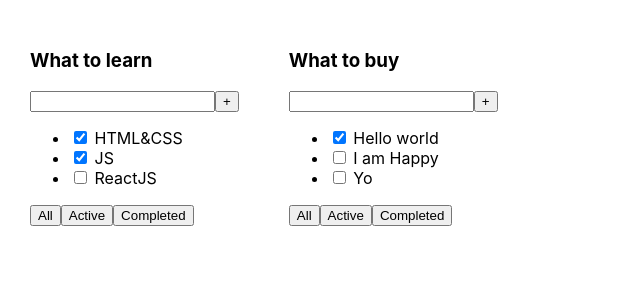
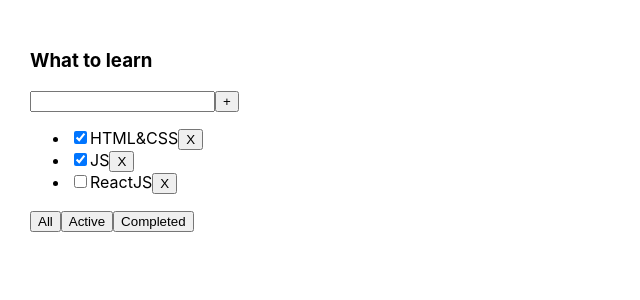
Before and after one commit to svetik-kov/trenirovka_todolist, a React (Create React App) app: page / in a window 1280 px wide. Shown: the top 300 px of the page, without its empty margins (0-640 px from the left). Built offline with nearby package versions, Linux system fonts and the light colour scheme.

Commit message:
removeTasks

```diff
--- a/src/App.tsx
+++ b/src/App.tsx
@@ -1,23 +1,26 @@
-import React from 'react';
+import React, {useState} from 'react';
 import './App.css';
 import {Todolist} from "./Todolist";
 
 function App() {
-const tasks1 = [
-        { id: 1, title: "HTML&CSS", isDone: true },
-        { id: 2, title: "JS", isDone: true },
-        { id: 3, title: "ReactJS", isDone: false }
-    ]
-    const tasks2 = [
-        { id: 1, title: "Hello world", isDone: true },
-        { id: 2, title: "I am Happy", isDone: false },
-        { id: 3, title: "Yo", isDone: false }
-    ]
+let [tasks,setTasks] =useState([
+    { id: 1, title: "HTML&CSS", isDone: true },
+    { id: 2, title: "JS", isDone: true },
+    { id: 3, title: "ReactJS", isDone: false }
+])
+
+
+    const removeTasks=(taskId:number)=>{
+       setTasks(tasks.filter((el)=>el.id!==taskId))
+    }
 
     return (
         <div className="App">
-           <Todolist title={'What to learn'} tasks={tasks1}/>
-            <Todolist title={'What to buy'} tasks={tasks2}/>
+           <Todolist title={'What to learn'}
+                     tasks={tasks}
+                     removeTasks={removeTasks}
+           />
+           {/* <Todolist title={'What to buy'} tasks={tasks2}/>*/}
         </div>
     );
 }
--- a/src/Todolist.tsx
+++ b/src/Todolist.tsx
@@ -9,6 +9,7 @@
 type TodolistType = {
     title: string
     tasks:TasksType[]
+    removeTasks:(taskId:number)=>void
 }
 
 export const Todolist = (props: TodolistType) => {
@@ -21,8 +22,13 @@
             </div>
             <ul>
                 {props.tasks.map((el)=>{
+
                     return (
-                        <li><input type="checkbox" checked={el.isDone}/> <span>{el.title}</span>
+                        <li key={el.id}>
+                            <input type="checkbox"
+                                   checked={el.isDone}/>
+                            <span>{el.title}</span>
+                            <button onClick={()=>props.removeTasks(el.id)}>X</button>
                         </li>
                     )
 
```
